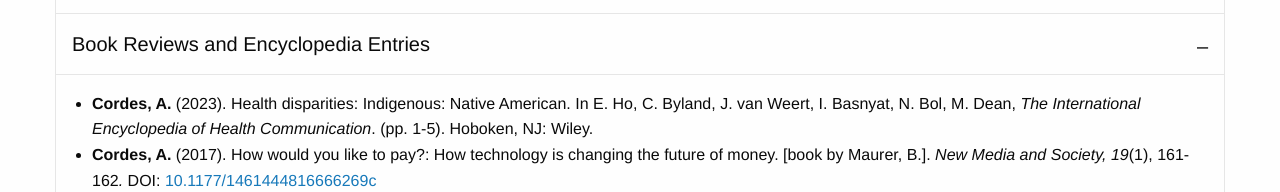
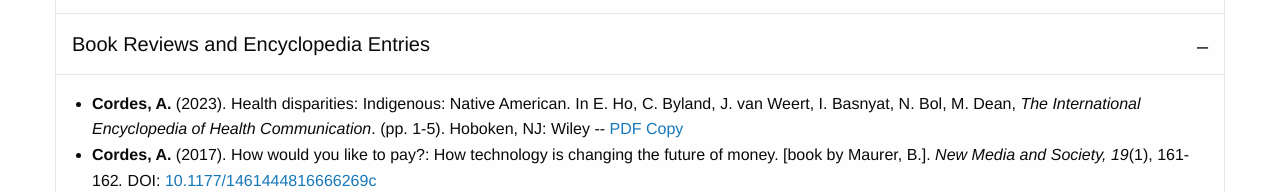
Before and after one commit to AshleyCordes/ashleycordes.github.io, a website: page index.html in a window 1280 px wide. Shown: the part 3926-4118 px from the top of the page. Drawn offline with Linux system fonts and the light colour scheme.

Commit message:
Adding PDF

```diff
--- a/index.html
+++ b/index.html
@@ -450,7 +450,9 @@
                                 <strong>Cordes, A.</strong>
                                 (2023). Health disparities: Indigenous: Native American. In E. Ho,
                                 C. Byland, J. van Weert, I. Basnyat, N. Bol, M. Dean,        <em>The International Encyclopedia of Health Communication</em>.
-                                (pp. 1-5). Hoboken, NJ: Wiley.
+                                (pp. 1-5). Hoboken, NJ: Wiley </a>
+                                --
+                                <a href="pdfs/The_International Encyclopedia_of_Health_Communication.pdf">PDF Copy</a>
                             </li>
                             <li>
                                 <strong>Cordes, A.</strong>
```
Also changed, not shown: 1 other file.
